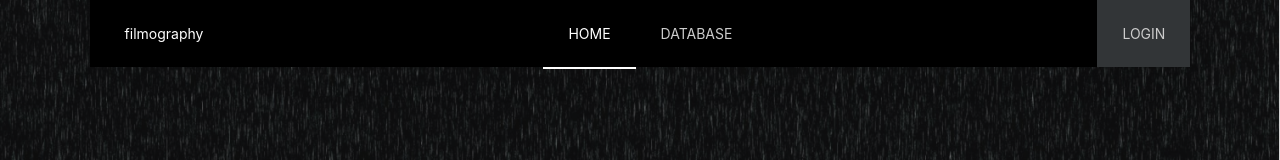
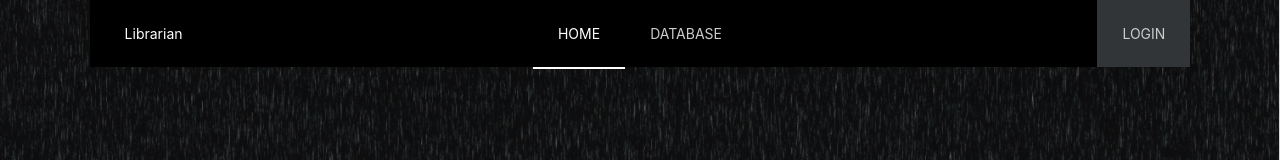
Before and after one commit to dicky-julian/library-apps, a React (Create React App) app: page / in a window 1280 px wide. Shown: the top 160 px of the page. Built offline with nearby package versions, Linux system fonts and the light colour scheme.

Commit message:
refixing again

```diff
--- a/src/Assets/scss/responsive.scss
+++ b/src/Assets/scss/responsive.scss
@@ -87,7 +87,7 @@
     }
 }
 
-@media screen and (max-width: 400px) {
+@media screen and (max-width: 500px) {
     .nav__title {
         display: none;
     }
--- a/src/Components/Layouts/Navbar/index.js
+++ b/src/Components/Layouts/Navbar/index.js
@@ -4,7 +4,7 @@ class Navbar extends Component {
     render() {
         return (
             <div id="nav">
-                <div className="nav__title">filmography</div>
+                <div className="nav__title">Librarian</div>
                 <div className="nav__link">
                     <a href="/" className="active">Home</a>
                     <a href="/database">Database</a>
```
